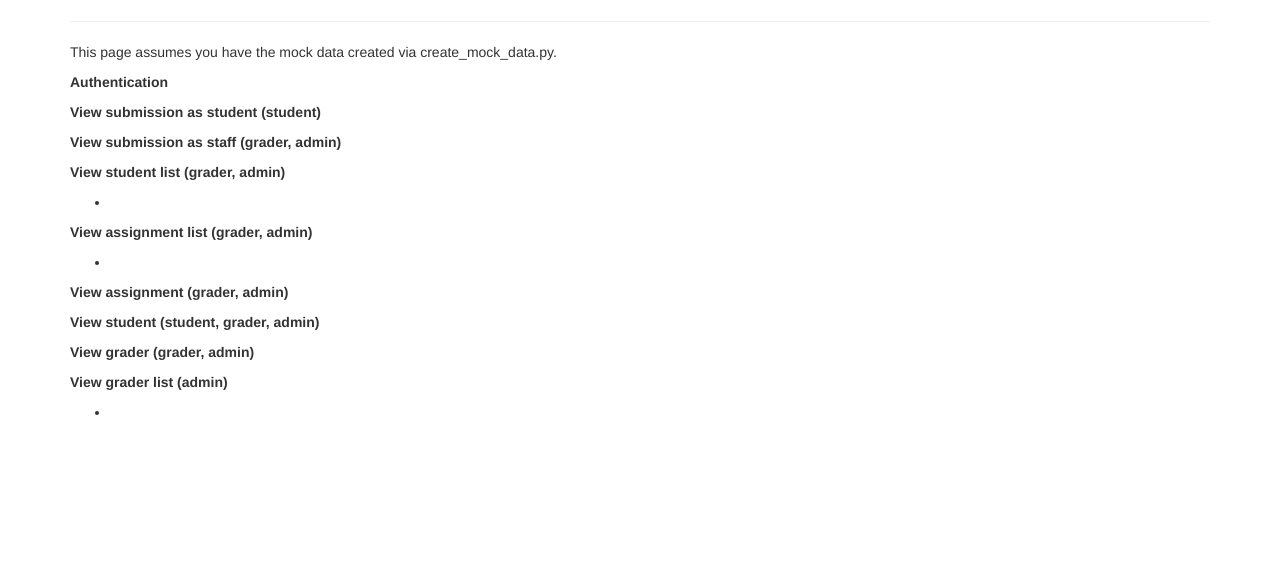
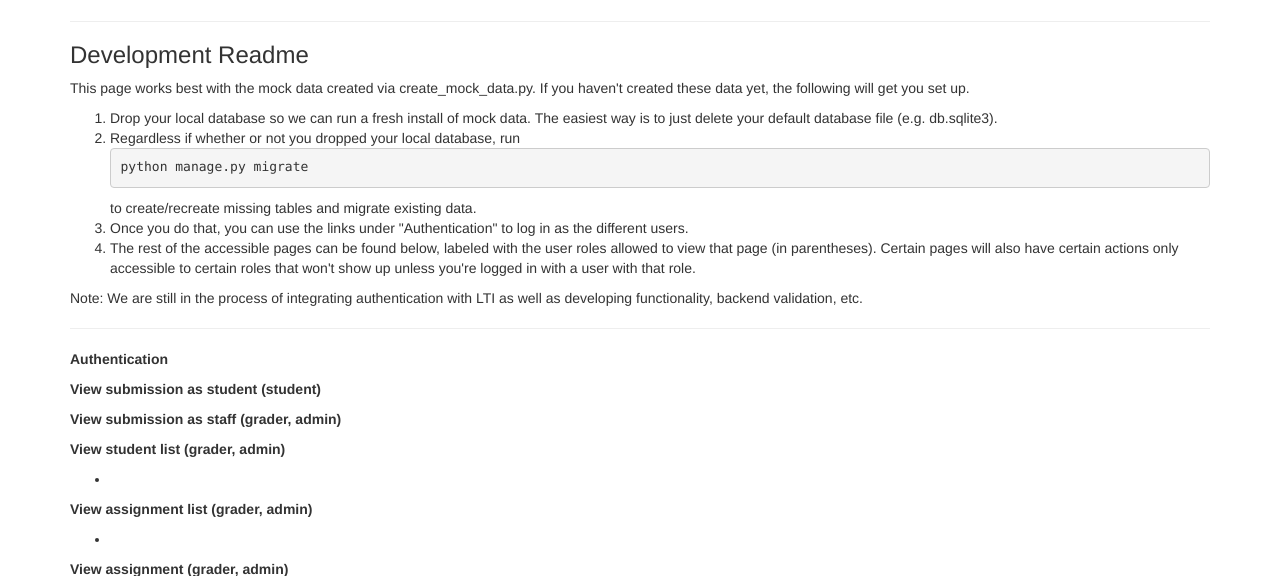
Before and after one commit to mitodl/sga-lti, a Django app: template sga/templates/sga/index.html in a window 1280 px wide. Shown: the part 59-635 px from the top of the page. Run offline with Django 3.2, Linux system fonts and the light colour scheme; the template is opened without the code that fills it, so the values that code supplies are empty; some libraries are stand-ins or nearby versions.

Commit message:
Added migration and updated development readme (on index.html)

```diff
--- a/sga/templates/sga/index.html
+++ b/sga/templates/sga/index.html
@@ -5,8 +5,37 @@
 {% block content %}
 <div id="container">
     <h1>SGA-LTI</h1>
+
     <hr>
-    <p>This page assumes you have the mock data created via create_mock_data.py.</p>
+
+    <h3>Development Readme</h3>
+    <p>
+        This page works best with the mock data created via create_mock_data.py. If you haven't created these data yet,
+        the following will get you set up.
+    </p>
+    <ol>
+        <li>
+            Drop your local database so we can run a fresh install of mock data. The easiest way is to just delete your
+            default database file (e.g. db.sqlite3).
+        </li>
+        <li>
+            Regardless if whether or not you dropped your local database, run <pre>python manage.py migrate</pre> to
+            create/recreate missing tables and migrate existing data.
+        </li>
+        <li>Once you do that, you can use the links under "Authentication" to log in as the different users.</li>
+        <li>
+            The rest of the accessible pages can be found below, labeled with the user roles allowed to view that page
+            (in parentheses). Certain pages will also have certain actions only accessible to certain roles that won't
+            show up unless you're logged in with a user with that role.
+        </li>
+    </ol>
+    <p>
+        Note: We are still in the process of integrating authentication with LTI as well as developing functionality,
+        backend validation, etc.
+    </p>
+
+    <hr>
+
     <p><b>Authentication</b></p>
     <ul>
     {% for user in users %}
```
Also changed, not shown: sga/migrations/0003_auto_20160617_2320.py (added).
